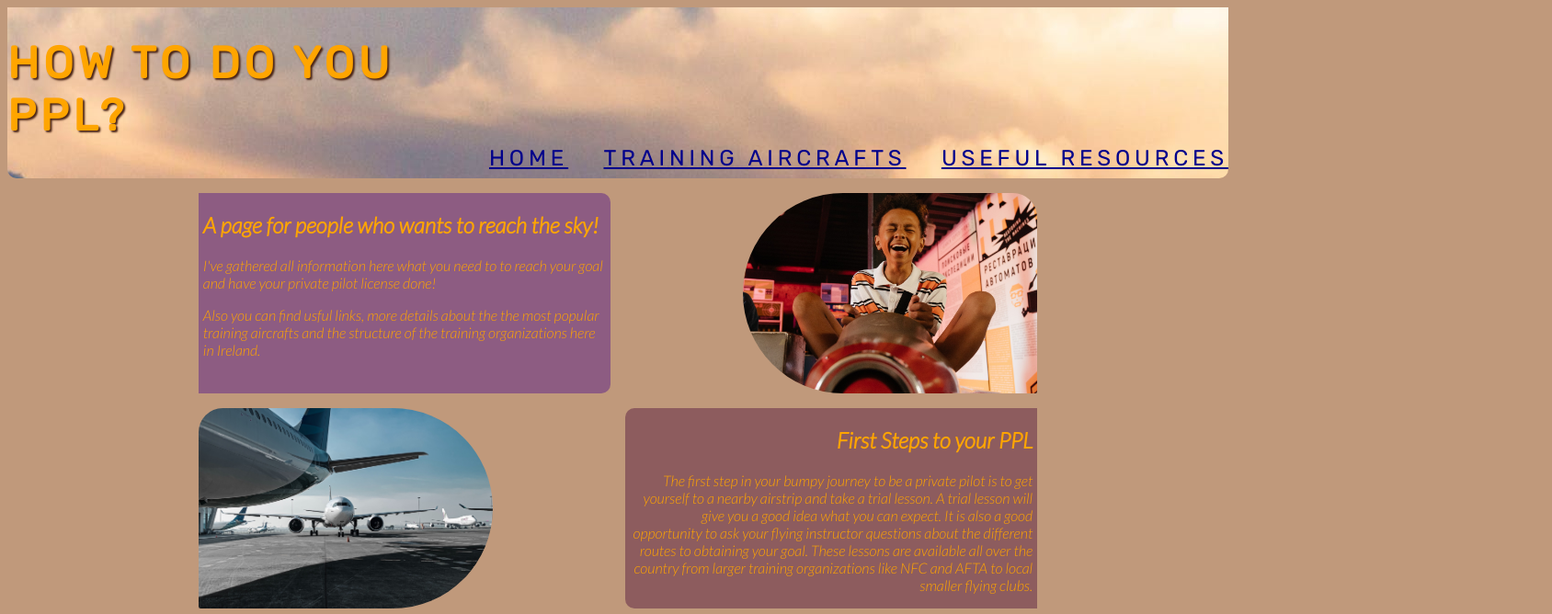
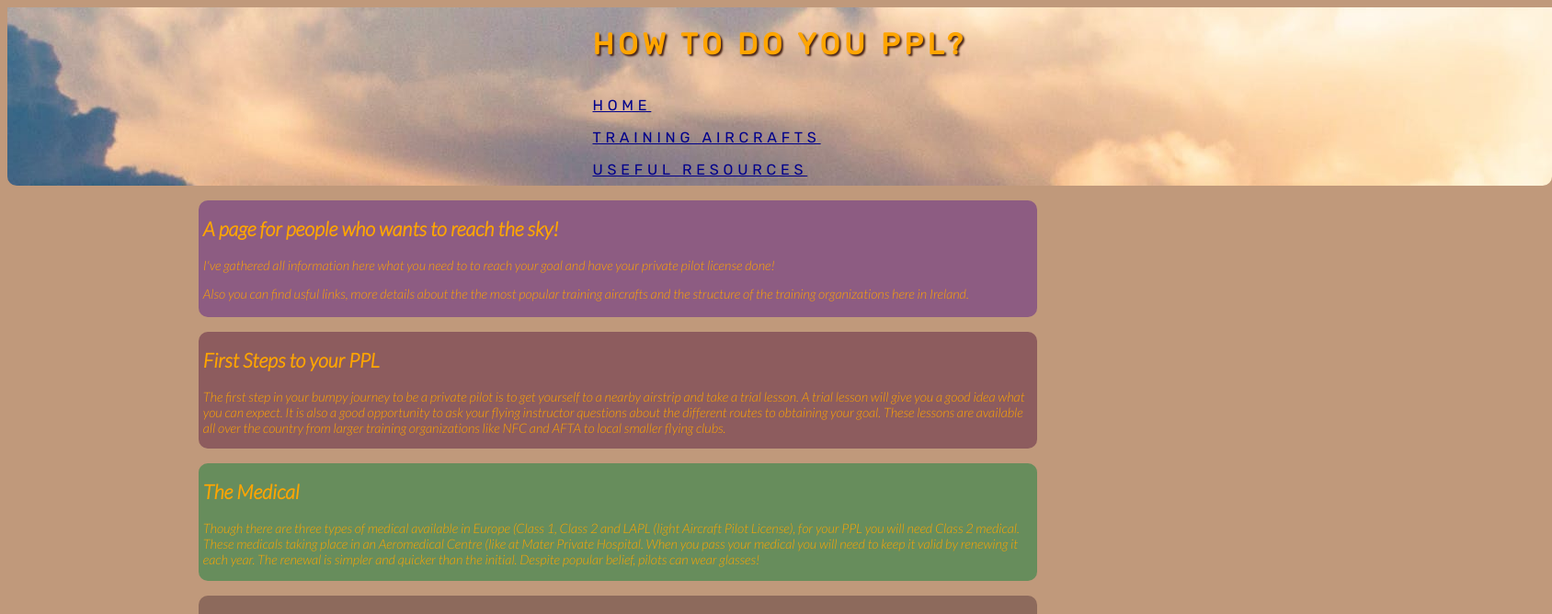
Before and after one commit to pappa025/How-to-became-a-pilot, a plain HTML site: page index.html in a window 1280 px wide. Shown: the top 668 px of the page at 92% size, 1688 px wide, since content can reach past the window. Drawn offline with Linux system fonts and the light colour scheme.

Commit message:
header and main page optimised for different scareen sizes

```diff
--- a/assets/css/style.css
+++ b/assets/css/style.css
@@ -20,7 +20,6 @@ header {
     display: grid;
     grid-area: nav;
     grid-template-areas: "header";
-    display: inline;
     grid-template-columns: 1fr;
     background-color: #0000EB;
     background: url('/assets/images/clouds_header.jpeg') no-repeat center center;
@@ -84,7 +83,7 @@ footer>p {
     grid-area: main;
     gap: 1rem;
     color: orange;
-    font-size: 1rem;
+    font-size: 1.5rem;
     margin-top: 1rem;
     margin-bottom: 1rem;
     grid-template-columns: 15vw 35vw 35vw 15vw;
@@ -276,3 +275,75 @@ footer>p {
     border-radius: 10px 10px 10px 10px;
     background-color: darkblue;
 }
+
+/* Media */
+
+@media screen and (max-width: 1920px) {
+    .main-body {
+        font-size: 1.1rem;
+    }
+    .page-title {
+        font-size: 1.1rem;
+    }
+}
+@media screen and (max-width: 1400px) {
+    .main-body {
+        font-size: 0.9rem;
+        grid-template-rows: 1fr 1fr 1fr 1fr;
+        grid-template-areas:
+        ". b b ."
+        ". d d ."
+        ". f f ."
+        ". h h ."
+    }
+    .page-title {
+        gap: 1rem;
+        font-size: 1rem;
+        grid-auto-flow: row;
+        }
+    .menu {
+        justify-content: right;
+    }
+    .dream {
+        border-radius: 10px 10px 10px 10px;
+    }
+    .first-steps {
+        border-radius: 10px 10px 10px 10px;
+        text-align: left;
+    }
+    .medical {
+        border-radius: 10px 10px 10px 10px;
+    }
+    .ppl {
+        border-radius: 10px 10px 10px 10px;
+        text-align: left;
+    }
+}
+
+
+
+
+/* header {
+    display: grid;
+    grid-area: nav;
+    grid-template-areas: "header";
+    display: inline;
+    grid-template-columns: 1fr;
+    background-color: #0000EB;
+    background: url('/assets/images/clouds_header.jpeg') no-repeat center center;
+    font-family: 'Rubik', sans-serif;
+    color: orange;
+    border-radius: 0px 0px 10px 10px;
+}
+
+.page-title {
+    display: grid;
+    grid-area: header;
+    padding-bottom: 0.5rem;
+    justify-content: center;
+    gap: 3vw;
+    grid-auto-flow: column;
+    text-transform: uppercase;
+    font-size: 1.5rem;
+    letter-spacing: 0.3rem;
+} */
--- a/index.html
+++ b/index.html
@@ -14,10 +14,10 @@
 <body class="container">
     <header>
         <div class="page-title">
-            <h1>How to do you PPL?</h1>
-            <a href="index.html">Home</a>
-            <a href="aircraft.html">Training Aircrafts</a>
-            <a href="resources.html">Useful Resources</a>
+            <h1 class="title">How to do you PPL?</h1>
+            <a class="menu" href="index.html">Home</a>
+            <a class="menu" href="aircraft.html">Training Aircrafts</a>
+            <a class="menu" href="resources.html">Useful Resources</a>
         </div>
     </header>
     <section class="main-body">
```
